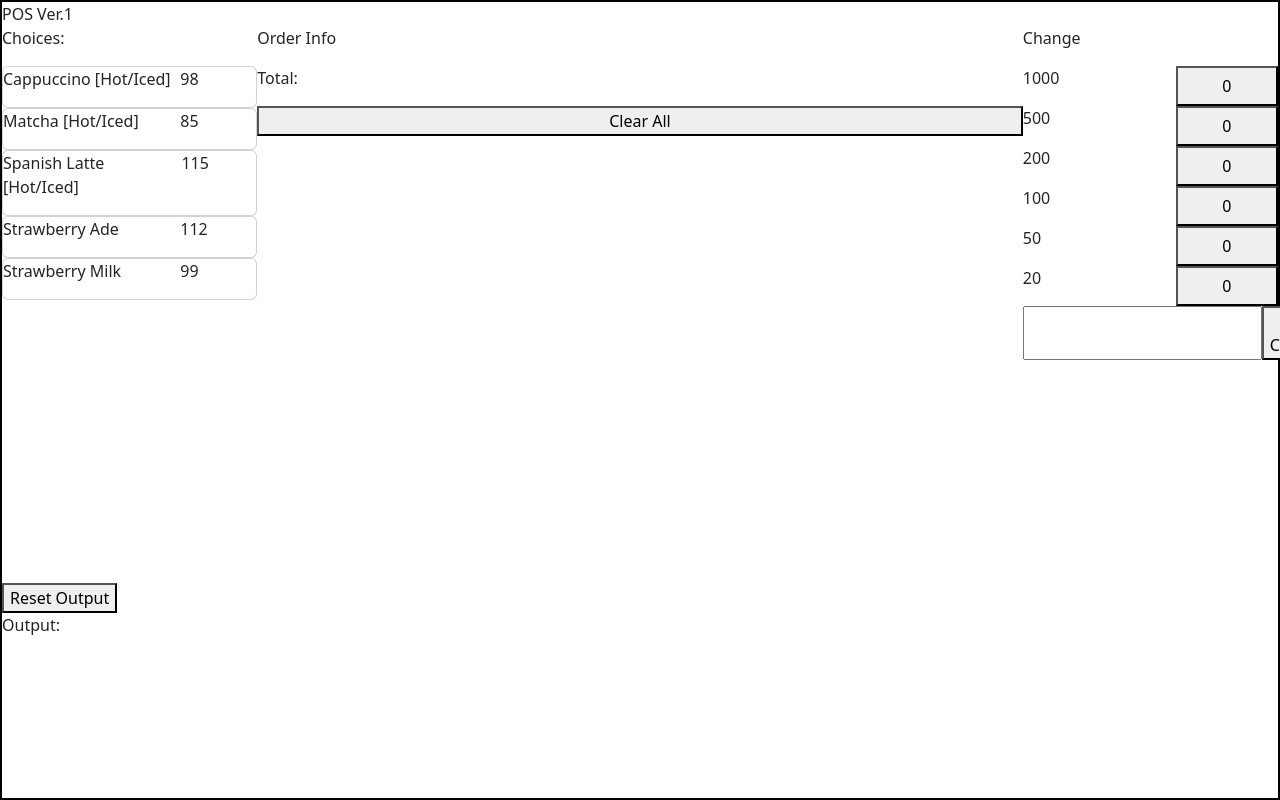
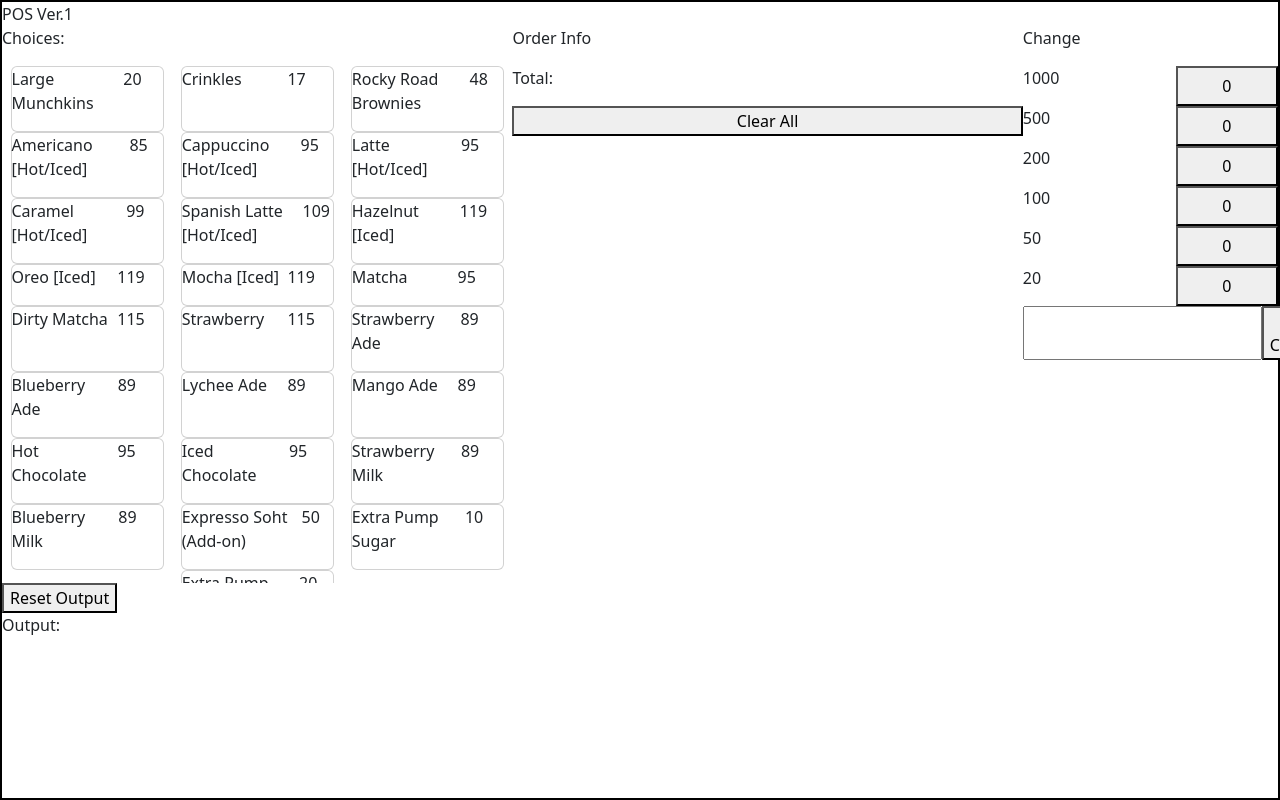
Before and after one commit to DollieSon/HTML-CSS-JS-Projects, a plain HTML site: page POS System v1/main.html in a window 1280 px wide. Shown: the top 800 px of the page. Drawn offline with Linux system fonts and the light colour scheme.

Commit message:
Visual Changes, QoL Changes

```diff
--- a/POS System v1/Menu.json
+++ b/POS System v1/Menu.json
@@ -1,22 +1,102 @@
 [
     {
-        "Name":"Cappuccino [Hot/Iced]",
-        "Price":98
+        "Name":"Large Munchkins",
+        "Price":20
     },
     {
-        "Name":"Matcha [Hot/Iced]",
+        "Name":"Crinkles",
+        "Price":17
+    },
+    {
+        "Name":"Rocky Road Brownies",
+        "Price":48
+    },
+    {
+        "Name":"Americano [Hot/Iced]",
         "Price":85
     },
     {
+        "Name":"Cappuccino [Hot/Iced]",
+        "Price":95
+    },
+    {
+        "Name":"Latte [Hot/Iced]",
+        "Price":95
+    },
+    {
+        "Name":"Caramel [Hot/Iced]",
+        "Price":99
+    },
+    {
         "Name":"Spanish Latte [Hot/Iced]",
+        "Price":109
+    },
+    {
+        "Name":"Hazelnut [Iced]",
+        "Price":119
+    },
+    {
+        "Name":"Oreo [Iced]",
+        "Price":119
+    },
+    {
+        "Name":"Mocha [Iced]",
+        "Price":119
+    },
+    {
+        "Name":"Matcha",
+        "Price":95
+    },
+    {
+        "Name":"Dirty Matcha",
+        "Price":115
+    },
+    {
+        "Name":"Strawberry",
         "Price":115
     },
     {
         "Name":"Strawberry Ade",
-        "Price":112
+        "Price":89
+    },
+    {
+        "Name":"Blueberry Ade",
+        "Price":89
+    },
+    {
+        "Name":"Lychee Ade",
+        "Price":89
+    },
+    {
+        "Name":"Mango Ade",
+        "Price":89
+    },
+    {
+        "Name":"Hot Chocolate",
+        "Price":95
+    },
+    {
+        "Name":"Iced Chocolate",
+        "Price":95
     },
     {
         "Name":"Strawberry Milk",
-        "Price":99
+        "Price":89
+    },
+    {
+        "Name":"Blueberry Milk",
+        "Price":89
+    },
+    {
+        "Name":"Expresso Soht (Add-on)",
+        "Price":50
+    },
+    {
+        "Name":"Extra Pump Sugar",
+        "Price":10
+    },
+    {
+        "Name":"Extra Pump Hazelnut",
+        "Price":20
     }
 ]
--- a/POS System v1/Styles.css
+++ b/POS System v1/Styles.css
@@ -15,10 +15,11 @@
     width:20%;
 }
 #Mid{
-    width:60%;
+    width:40%;
 }
 #Left{
-    width:20%;
+
+    width:40%;
 
 }
 
@@ -36,6 +37,7 @@
 }
 
 .menucard{
+    width: 30%;
     flex-direction: row;
     justify-content: space-between;
 }
@@ -52,7 +54,7 @@
 }
 
 .OrderName{
-    width:50% ;
+    width:40% ;
 }
 .OrderIPrice{
     width: 10%;
@@ -64,7 +66,7 @@
     width: 10%;
 }
 .Orderbtn{
-    width: 10%;
+    width: 20%;
 }
 
 .MiniBtn{
@@ -76,3 +78,10 @@
     overflow-y: auto;
     overflow-x: hidden ;
 }
+#MenuContainer{
+    display: flex;
+    flex-wrap: wrap;
+    justify-content: space-around;
+    overflow-y: auto;
+    overflow-x: hidden;
+}
```
